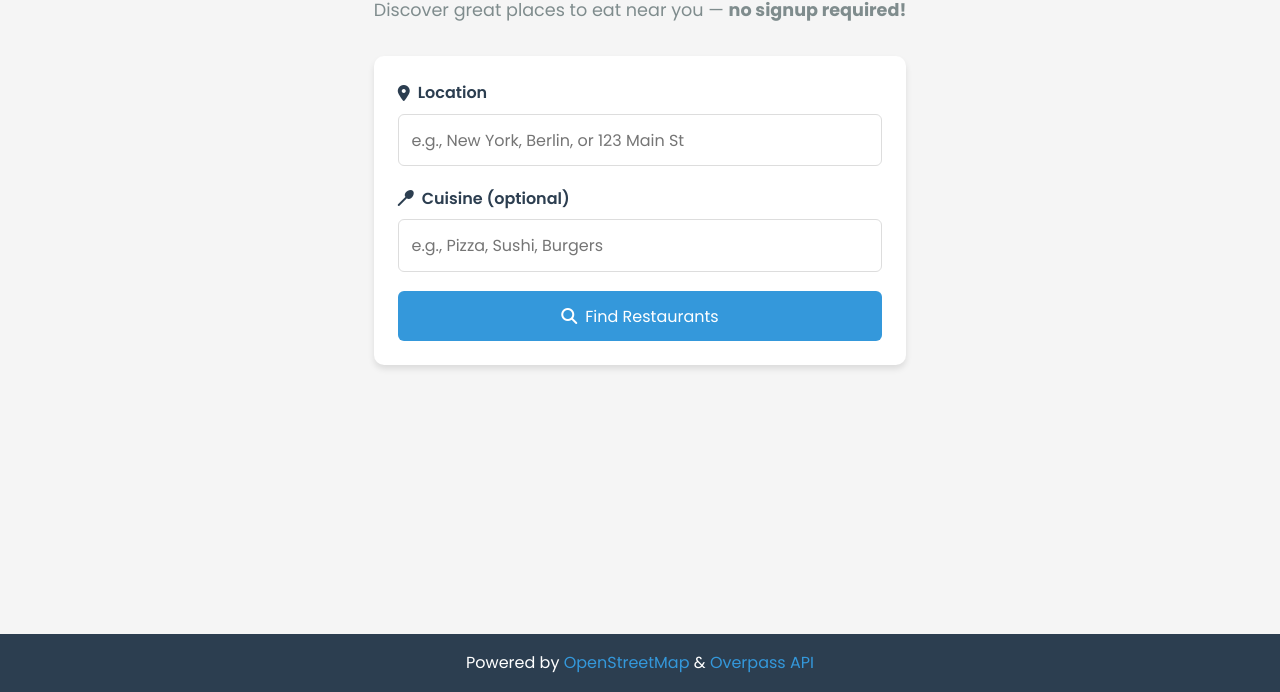
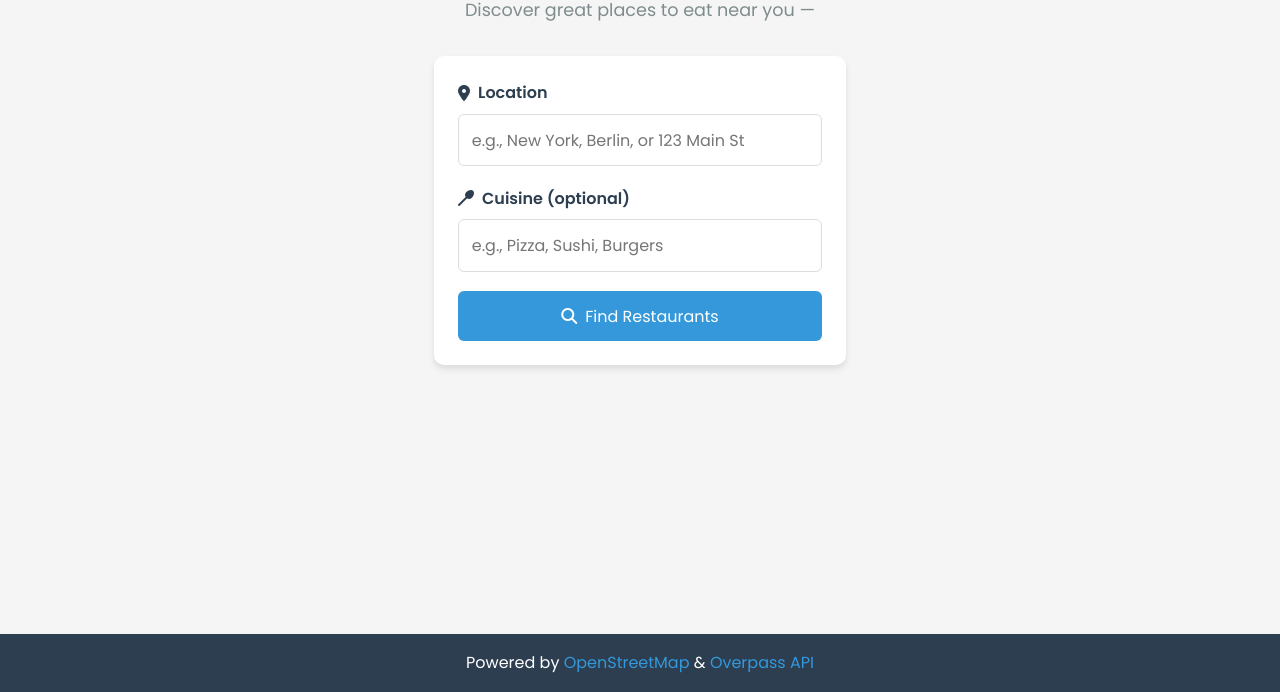
Before and after one commit to NkubaJr/Playing_Around_With_APIs, a plain HTML site: page index.html in a window 1280 px wide. Shown: the part 108-800 px from the top of the page. Drawn offline with Linux system fonts and the light colour scheme.

Commit message:
more changes

```diff
--- a/index.html
+++ b/index.html
@@ -3,7 +3,7 @@
 <head>
     <meta charset="UTF-8">
     <meta name="viewport" content="width=device-width, initial-scale=1.0">
-    <title>Restaurant Finder | No API Key Needed</title>
+    <title>Restaurant Finder </title>
     <link rel="stylesheet" href="style.css">
     <link href="https://fonts.googleapis.com/css2?family=Poppins:wght@300;400;600;700&display=swap" rel="stylesheet">
     <link rel="stylesheet" href="https://cdnjs.cloudflare.com/ajax/libs/font-awesome/6.4.0/css/all.min.css">
@@ -12,7 +12,7 @@
     <div class="container">
         <header>
             <h1><i class="fas fa-utensils"></i> Restaurant Finder</h1>
-            <p>Discover great places to eat near you — <strong>no signup required!</strong></p>
+            <p>Discover great places to eat near you — </p>
         </header>
 
         <div class="search-form">
```
